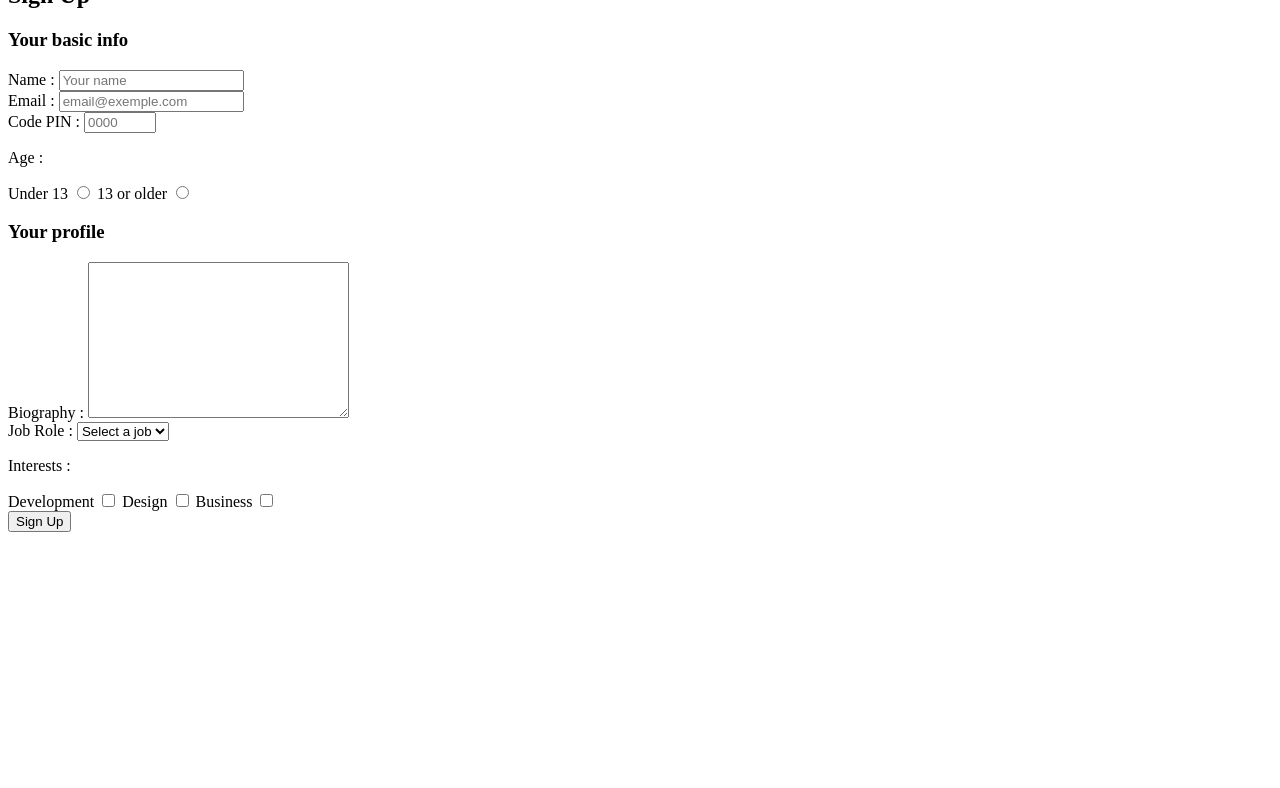
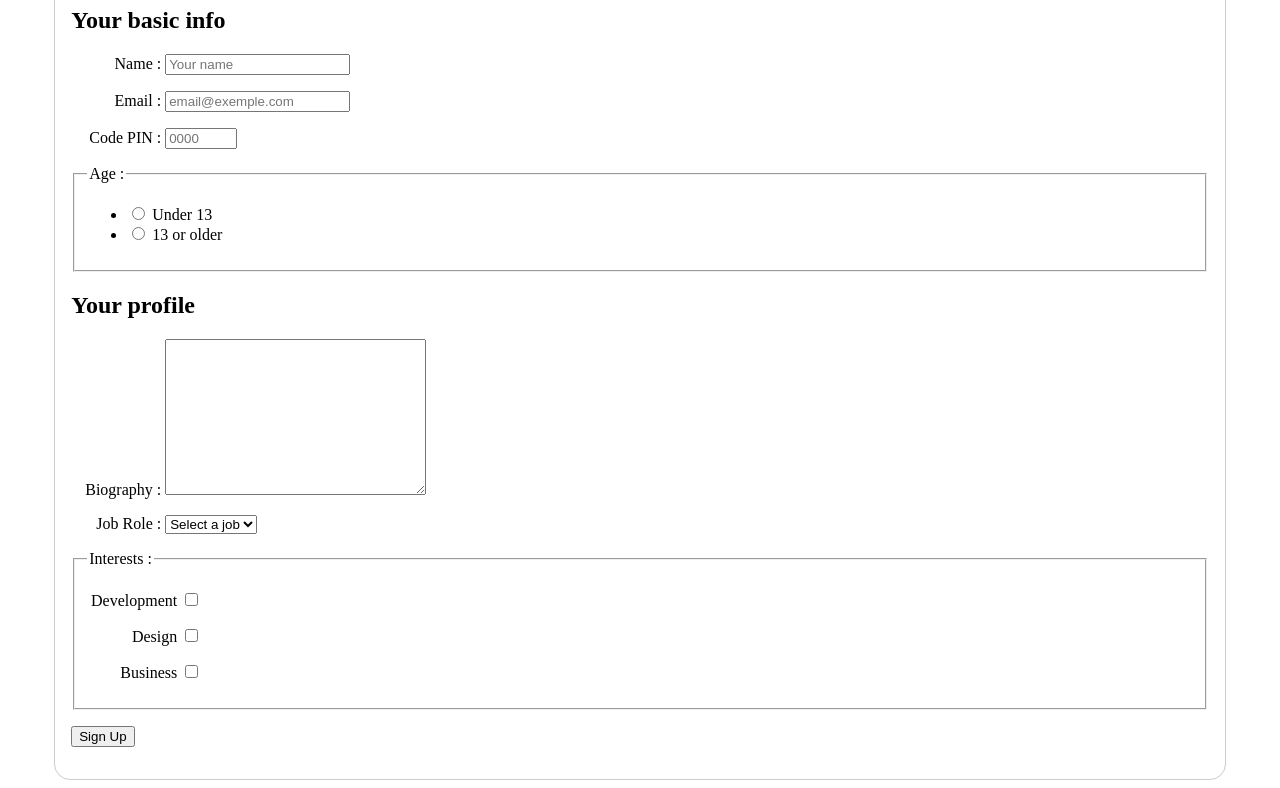
Before and after one commit to CosmoXI/FCC-SurveyForm, a plain HTML site: page index.html in a window 1280 px wide. Shown: the part 98-886 px from the top of the page. Before the commit the page ends 800 px from the top, so only its background shows below. Drawn offline with Linux system fonts and the light colour scheme.

Commit message:
Add sementic element

```diff
--- a/index.html
+++ b/index.html
@@ -3,37 +3,52 @@
 <head>
   <meta charset="UTF-8">
   <title>FreeCodeCamp - Survey Form</title>
+  <link rel="stylesheet" href="styles.css">
 </head>
 <body>
-<h1 id="title">Survey Form</h1>
+
+<div class="form">
+
+  <h1 id="title">Sign Up</h1>
+
   <form id="survey-form" action="">
-<h2>Sign Up</h2>
-<h3>Your basic info</h3>
-<div>
+
+    <section>
+      <h2>Your basic info</h2>
+      <p>
         <label id="name-label" for="name">Name : </label>
         <input id="name" type="text" placeholder="Your name" required>
-</div>
-<div>
+      </p>
+      <p>
         <label id="email-label" for="email">Email : </label>
         <input id="email" type="email" placeholder="email@exemple.com" required>
-</div>
-<div>
+      </p>
+      <p>
         <label id="number-label" for="number">Code PIN : </label>
         <input id="number" type="number" placeholder="0000" min="1000" max="9999">
-</div>
-<div>
-    <p>Age : </p>
-    <label for="radio-under">Under 13</label>
-    <input id="radio-under" name="age" type="radio" value="Mr">
-    <label for="radio-older">13 or older</label>
-    <input id="radio-older" name="age" type="radio" value="Mrs">
-</div>
-<h3>Your profile</h3>
-<div>
+      </p>
+      <fieldset>
+        <legend>Age : </legend>
+        <ul>
+          <li>
+            <input id="radio-under" name="age" type="radio" value="under">
+            <label class="label-age" for="radio-under">Under 13</label>
+          </li>
+          <li>
+            <input id="radio-older" name="age" type="radio" value="older">
+            <label class="label-age" for="radio-older">13 or older</label>
+          </li>
+        </ul>
+      </fieldset>
+    </section>
+
+    <section>
+      <h2>Your profile</h2>
+      <p>
         <label for="comments">Biography : </label>
         <textarea id="comments" name="comments" cols="30" rows="10"></textarea>
-</div>
-<div>
+      </p>
+      <p>
         <label for="dropdown">Job Role : </label>
         <select id="dropdown" name="dropdown">
           <option value selected disabled>Select a job</option>
@@ -41,17 +56,26 @@
           <option value="back">Back-end</option>
           <option value="full">Full-stack</option>
         </select>
-</div>
-<div>
-    <p>Interests :</p>
+      </p>
+      <fieldset>
+        <legend>Interests :</legend>
+        <p>
           <label for="check-development">Development</label>
           <input id="check-development" value="development" type="checkbox">
+        </p>
+        <p>
           <label for="check-design">Design</label>
           <input id="check-design" value="design" type="checkbox">
+        </p>
+        <p>
           <label for="check-business">Business</label>
           <input id="check-business" value="business" type="checkbox">
+        </p>
+      </fieldset>
+    </section>
+    <p><button id="submit" type="submit">Sign Up</button></p>
+  </form>
 </div>
-    <input id="submit" type="submit" value="Sign Up">
-</form>
+
 </body>
 </html>
--- /dev/null
+++ b/styles.css
@@ -0,0 +1,21 @@
+.form {
+    margin: 0 auto;
+    width: 90%;
+    padding: 1em;
+    border: 1px solid #CCC;
+    border-radius: 1em;
+}
+/*
+.form p {
+    margin-top: 1rem;
+}
+*/
+label {
+    display: inline-block;
+    width: 90px;
+    text-align: right;
+}
+.label-age {;
+    width: inherit;
+    text-align: inherit;
+}
```
Lines whose indentation alone changed are shown as unchanged.
